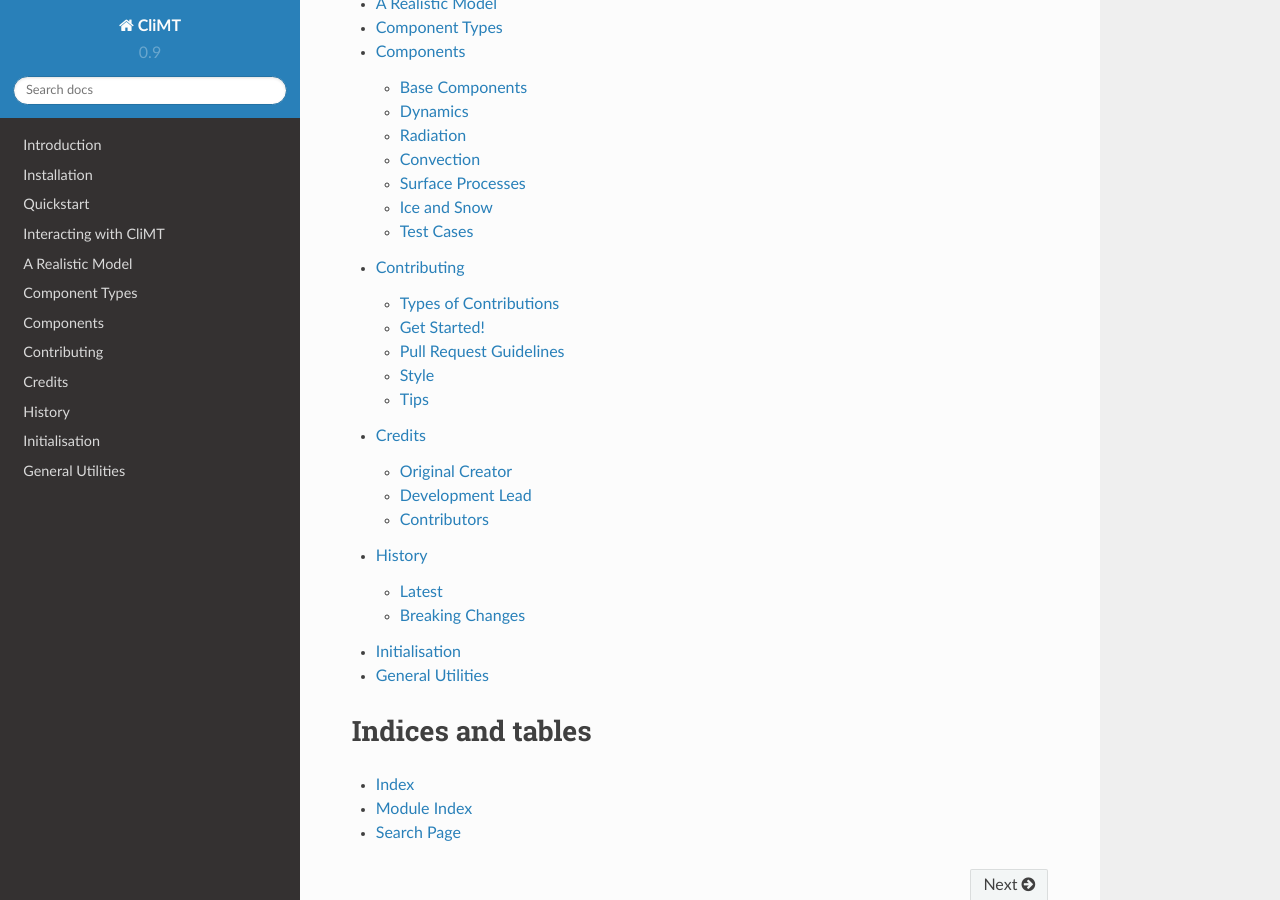
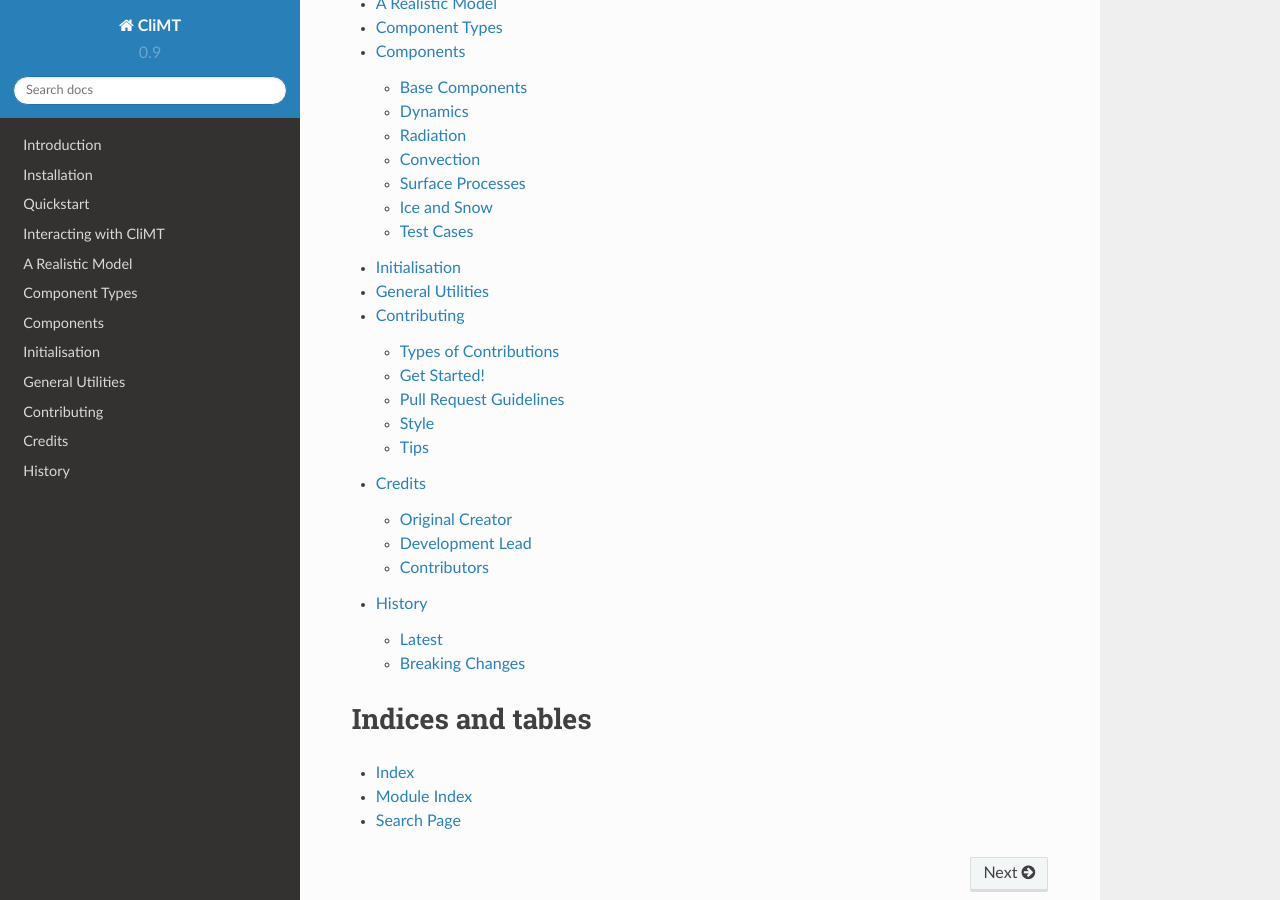
Before and after one commit to CliMT/climt, a Sphinx documentation site: the page built from docs/index.rst, in a window 1280 px wide and 900 px high, scrolled down 480 px. Built offline with Sphinx 7.4.7 and the Read the Docs theme 2.0.0, drawn with Linux system fonts in a browser that asks for light colours.

Commit message:
changed ordering

```diff
--- a/docs/index.rst
+++ b/docs/index.rst
@@ -13,11 +13,11 @@
    realistic
    component_types
    components
+   initialisation
+   utilities
    contributing
    authors
    history
-   initialisation
-   utilities
 
 Indices and tables
 ==================
```
